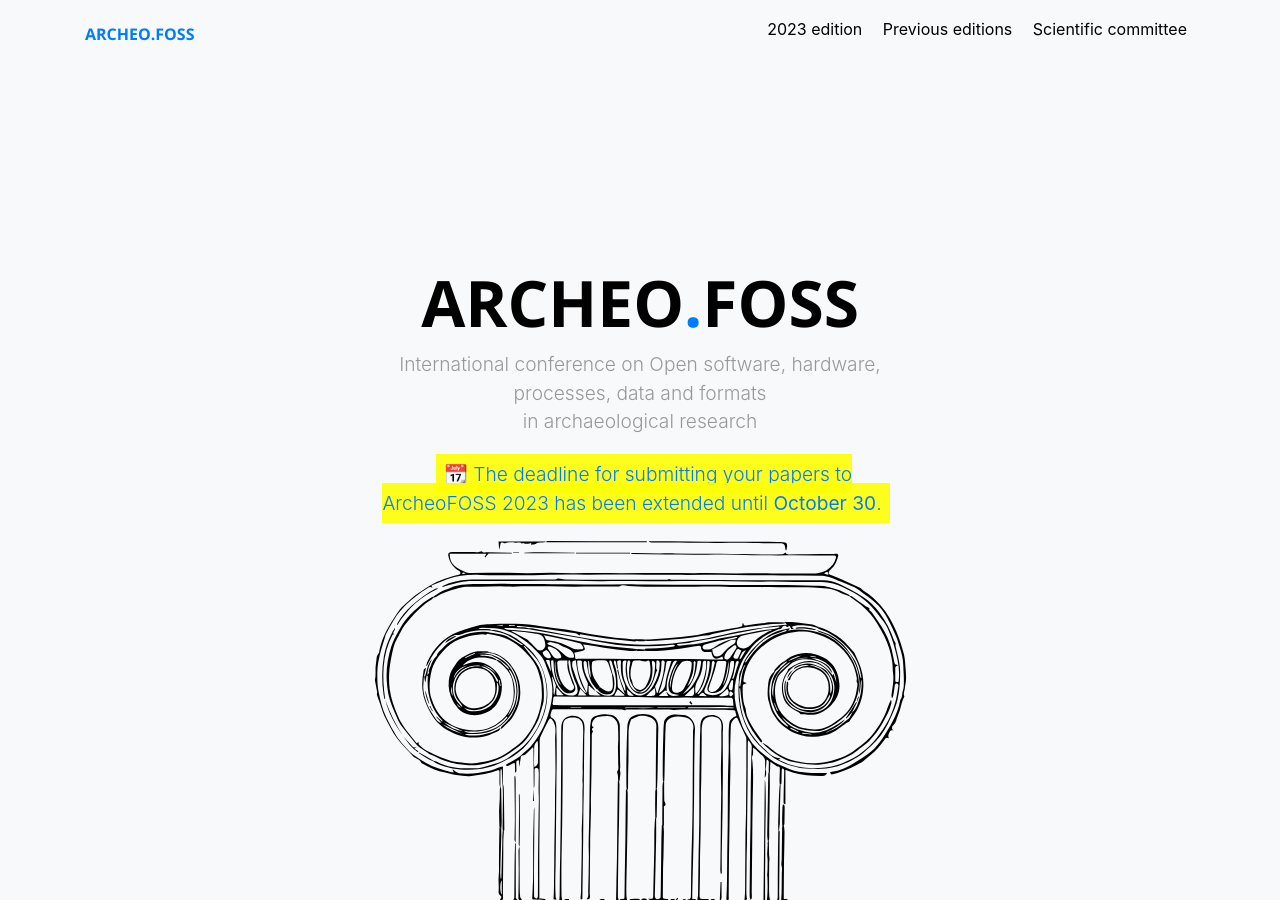
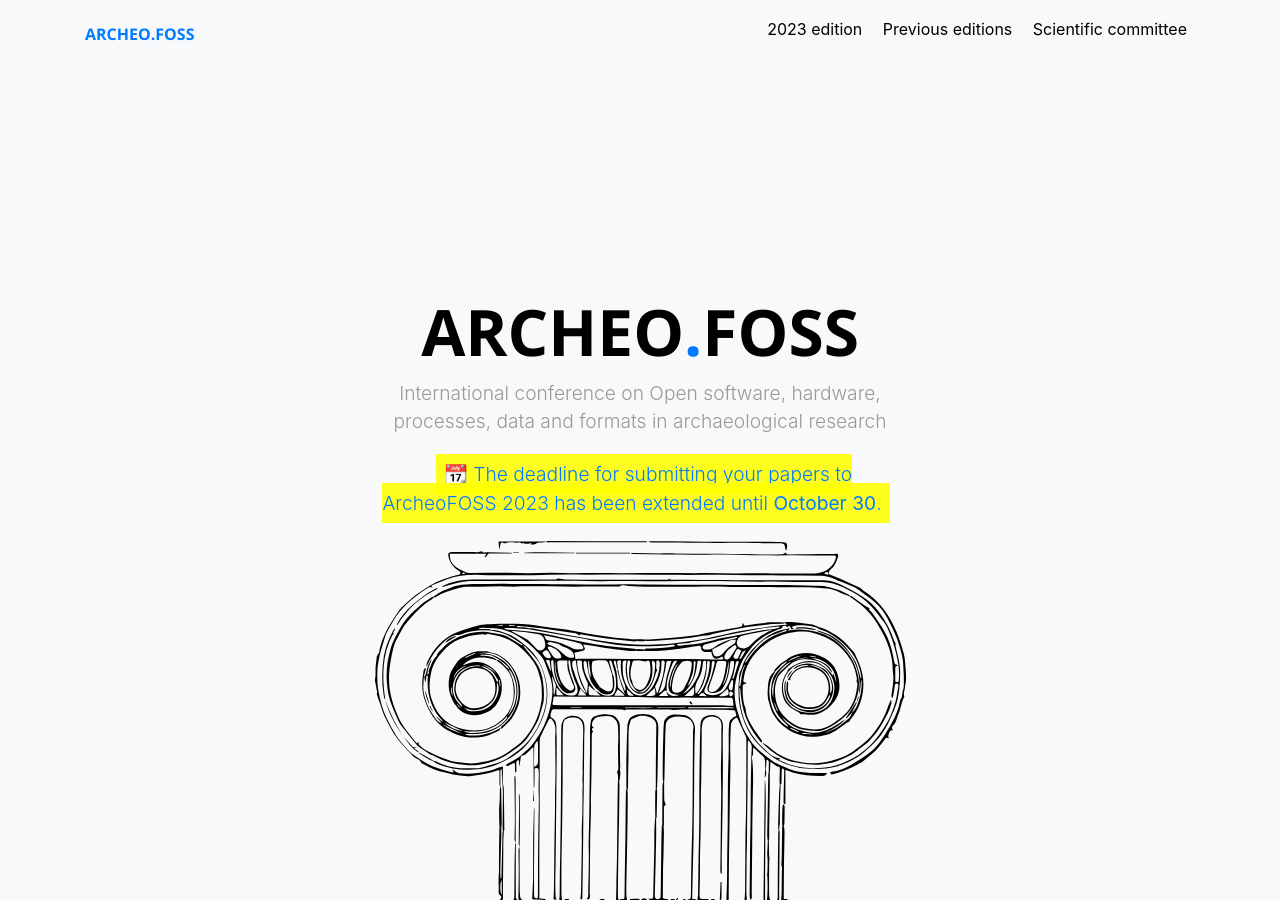
Before and after one commit to archeofoss/archeofoss, a Jekyll site: the page built from index.md, in a window 1280 px wide and 900 px high. Built offline with Jekyll 4.4.1, drawn with Linux system fonts in a browser that asks for light colours; nearby versions of some CDN libraries.

Commit message:
Update home.html

```diff
--- a/_layouts/home.html
+++ b/_layouts/home.html
@@ -8,8 +8,7 @@ layout: default
         <div class="intro-text">
           <h1>Archeo<span class="text-primary">.</span>FOSS</h1>
           <p class="mb-4">
-            International conference on Open software, hardware, processes, data and formats
-            <span class="d-block">in archaeological research</span></p>
+            International conference on Open software, hardware, processes, data and formats in archaeological research</p>
           <p class="pulsate-home">
             <a href="/2023/call-for-papers" title="The call for papers of ArcheoFOSS 2023 has been published!">
               📆 The deadline for submitting your papers to ArcheoFOSS 2023 has been extended until <b>October 30</b>.
```
